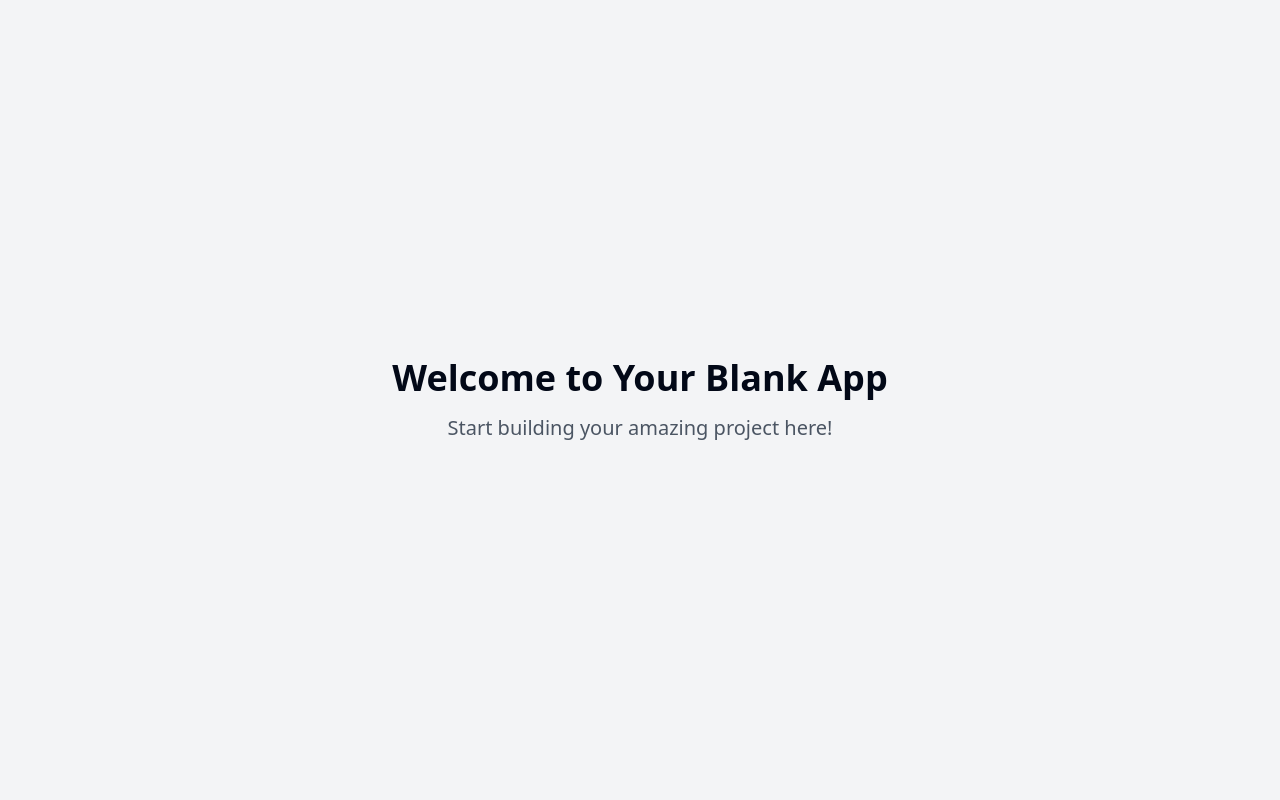
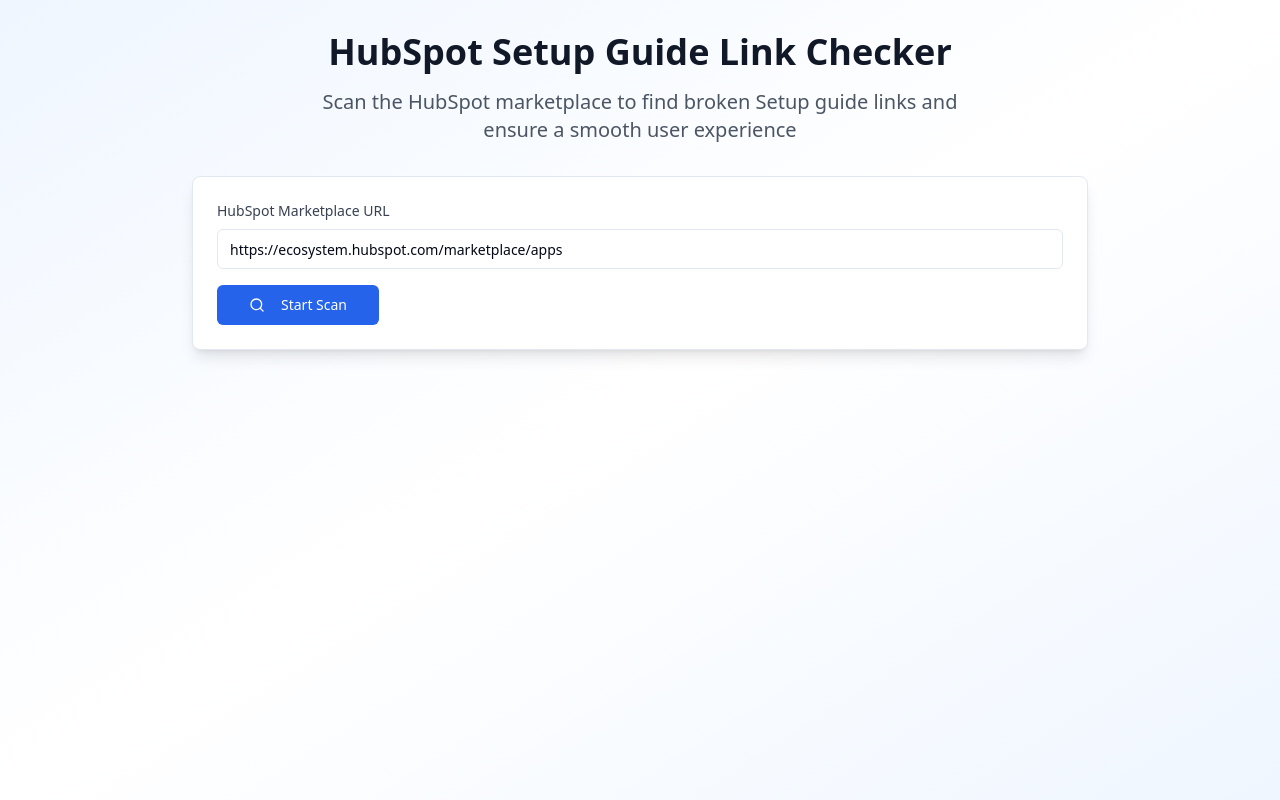
Before and after one commit to rahmona-henry/link-detective-hubspot-guide, a React (Vite) app: page / in a window 1280 px wide. Built offline with nearby package versions, Linux system fonts and the light colour scheme.

Commit message:
Build app to check broken links
Create an app to identify broken links within the Setup guide section of the HubSpot marketplace.

```diff
--- a/src/pages/Index.tsx
+++ b/src/pages/Index.tsx
@@ -1,11 +1,216 @@
-// Update this page (the content is just a fallback if you fail to update the page)
+
+import { useState } from 'react';
+import { Card } from "@/components/ui/card";
+import { Button } from "@/components/ui/button";
+import { Input } from "@/components/ui/input";
+import { Progress } from "@/components/ui/progress";
+import { Badge } from "@/components/ui/badge";
+import { AlertCircle, CheckCircle, ExternalLink, Search } from "lucide-react";
+import { useToast } from "@/hooks/use-toast";
+
+interface BrokenLink {
+  url: string;
+  status: number;
+  error: string;
+  pageTitle: string;
+  appName: string;
+}
 
 const Index = () => {
+  const { toast } = useToast();
+  const [url, setUrl] = useState('https://ecosystem.hubspot.com/marketplace/apps');
+  const [isScanning, setIsScanning] = useState(false);
+  const [progress, setProgress] = useState(0);
+  const [brokenLinks, setBrokenLinks] = useState<BrokenLink[]>([]);
+  const [totalLinks, setTotalLinks] = useState(0);
+  const [scannedLinks, setScannedLinks] = useState(0);
+
+  const simulateScanning = async () => {
+    setIsScanning(true);
+    setProgress(0);
+    setBrokenLinks([]);
+    setTotalLinks(0);
+    setScannedLinks(0);
+
+    // Simulate finding links
+    const mockTotalLinks = 45;
+    setTotalLinks(mockTotalLinks);
+
+    // Simulate scanning progress
+    for (let i = 0; i <= mockTotalLinks; i++) {
+      await new Promise(resolve => setTimeout(resolve, 100));
+      setScannedLinks(i);
+      setProgress((i / mockTotalLinks) * 100);
+
+      // Simulate finding some broken links
+      if (i === 12) {
+        setBrokenLinks(prev => [...prev, {
+          url: 'https://example-app1.com/setup-guide',
+          status: 404,
+          error: 'Not Found',
+          pageTitle: 'CRM Integration Pro',
+          appName: 'CRM Integration Pro'
+        }]);
+      }
+      if (i === 28) {
+        setBrokenLinks(prev => [...prev, {
+          url: 'https://example-app2.com/getting-started',
+          status: 500,
+          error: 'Internal Server Error',
+          pageTitle: 'Sales Analytics Dashboard',
+          appName: 'Sales Analytics Dashboard'
+        }]);
+      }
+      if (i === 37) {
+        setBrokenLinks(prev => [...prev, {
+          url: 'https://example-app3.com/setup',
+          status: 403,
+          error: 'Forbidden',
+          pageTitle: 'Marketing Automation Suite',
+          appName: 'Marketing Automation Suite'
+        }]);
+      }
+    }
+
+    setIsScanning(false);
+
+    toast({
+      title: "Scan Complete",
+      description: `Found ${brokenLinks.length + 3} broken links out of ${mockTotalLinks} total links`,
+    });
+  };
+
+  const handleSubmit = (e: React.FormEvent) => {
+    e.preventDefault();
+    if (!url) {
+      toast({
+        title: "Error",
+        description: "Please enter a valid URL",
+        variant: "destructive",
+      });
+      return;
+    }
+    simulateScanning();
+  };
+
   return (
-    <div className="min-h-screen flex items-center justify-center bg-gray-100">
-      <div className="text-center">
-        <h1 className="text-4xl font-bold mb-4">Welcome to Your Blank App</h1>
-        <p className="text-xl text-gray-600">Start building your amazing project here!</p>
+    <div className="min-h-screen bg-gradient-to-br from-blue-50 via-white to-blue-50">
+      <div className="container mx-auto px-4 py-8">
+        {/* Header */}
+        <div className="text-center mb-8">
+          <h1 className="text-4xl font-bold text-gray-900 mb-4">
+            HubSpot Setup Guide Link Checker
+          </h1>
+          <p className="text-xl text-gray-600 max-w-2xl mx-auto">
+            Scan the HubSpot marketplace to find broken Setup guide links and ensure a smooth user experience
+          </p>
+        </div>
+
+        {/* Search Form */}
+        <Card className="max-w-4xl mx-auto p-6 mb-8 shadow-lg">
+          <form onSubmit={handleSubmit} className="space-y-4">
+            <div className="flex flex-col sm:flex-row gap-4">
+              <div className="flex-1">
+                <label htmlFor="url" className="block text-sm font-medium text-gray-700 mb-2">
+                  HubSpot Marketplace URL
+                </label>
+                <Input
+                  id="url"
+                  type="url"
+                  value={url}
+                  onChange={(e) => setUrl(e.target.value)}
+                  className="w-full"
+                  placeholder="https://ecosystem.hubspot.com/marketplace/apps"
+                  required
+                />
+              </div>
+            </div>
+
+            {isScanning && (
+              <div className="space-y-3">
+                <div className="flex justify-between text-sm text-gray-600">
+                  <span>Scanning links...</span>
+                  <span>{scannedLinks} / {totalLinks} links checked</span>
+                </div>
+                <Progress value={progress} className="w-full" />
+              </div>
+            )}
+
+            <Button
+              type="submit"
+              disabled={isScanning}
+              className="w-full sm:w-auto bg-blue-600 hover:bg-blue-700 text-white px-8 py-2"
+            >
+              <Search className="w-4 h-4 mr-2" />
+              {isScanning ? "Scanning..." : "Start Scan"}
+            </Button>
+          </form>
+        </Card>
+
+        {/* Results Summary */}
+        {(totalLinks > 0 || brokenLinks.length > 0) && (
+          <div className="max-w-4xl mx-auto mb-8">
+            <div className="grid grid-cols-1 sm:grid-cols-3 gap-4">
+              <Card className="p-4 text-center">
+                <div className="text-2xl font-bold text-blue-600">{totalLinks}</div>
+                <div className="text-gray-600">Total Links</div>
+              </Card>
+              <Card className="p-4 text-center">
+                <div className="text-2xl font-bold text-green-600">{totalLinks - brokenLinks.length}</div>
+                <div className="text-gray-600">Working Links</div>
+              </Card>
+              <Card className="p-4 text-center">
+                <div className="text-2xl font-bold text-red-600">{brokenLinks.length}</div>
+                <div className="text-gray-600">Broken Links</div>
+              </Card>
+            </div>
+          </div>
+        )}
+
+        {/* Results */}
+        {brokenLinks.length > 0 && (
+          <Card className="max-w-4xl mx-auto p-6 shadow-lg">
+            <div className="flex items-center gap-2 mb-6">
+              <AlertCircle className="w-5 h-5 text-red-500" />
+              <h2 className="text-2xl font-bold text-gray-900">Broken Setup Guide Links</h2>
+            </div>
+
+            <div className="space-y-4">
+              {brokenLinks.map((link, index) => (
+                <div key={index} className="border border-red-200 rounded-lg p-4 bg-red-50">
+                  <div className="flex flex-col sm:flex-row sm:items-center sm:justify-between gap-2 mb-2">
+                    <h3 className="font-semibold text-gray-900">{link.appName}</h3>
+                    <Badge variant="destructive" className="w-fit">
+                      {link.status} - {link.error}
+                    </Badge>
+                  </div>
+                  <div className="flex items-center gap-2 text-sm text-gray-600">
+                    <ExternalLink className="w-4 h-4" />
+                    <a
+                      href={link.url}
+                      target="_blank"
+                      rel="noopener noreferrer"
+                      className="hover:text-blue-600 underline break-all"
+                    >
+                      {link.url}
+                    </a>
+                  </div>
+                </div>
+              ))}
+            </div>
+          </Card>
+        )}
+
+        {/* No broken links message */}
+        {!isScanning && totalLinks > 0 && brokenLinks.length === 0 && (
+          <Card className="max-w-4xl mx-auto p-8 text-center shadow-lg">
+            <CheckCircle className="w-16 h-16 text-green-500 mx-auto mb-4" />
+            <h2 className="text-2xl font-bold text-gray-900 mb-2">All Links Working!</h2>
+            <p className="text-gray-600">
+              Great news! All {totalLinks} Setup guide links are working properly.
+            </p>
+          </Card>
+        )}
       </div>
     </div>
   );
```
